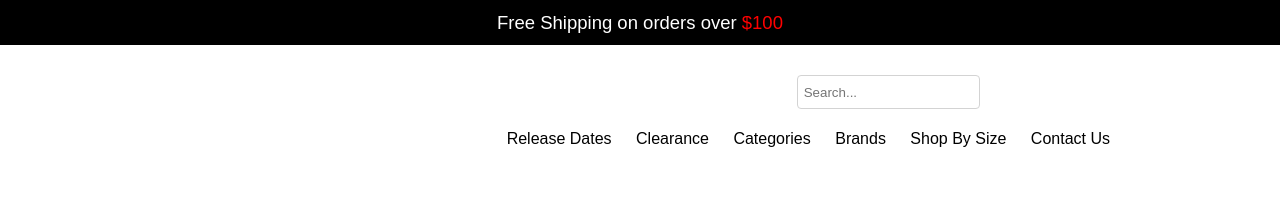
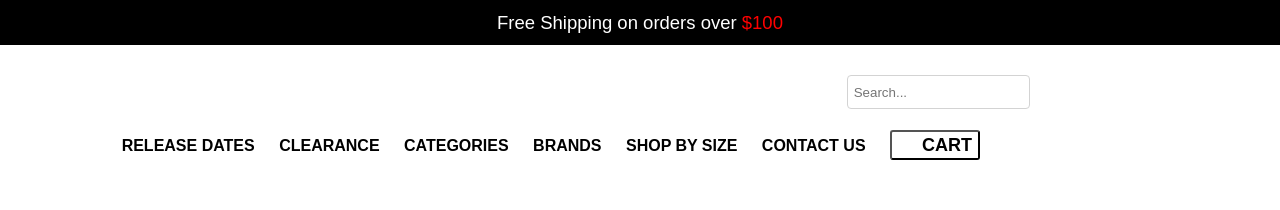
Before and after one commit to Davigutso/Davigutso.github.io, a plain HTML site: page index.html in a window 1280 px wide. Shown: the top 210 px of the page. Drawn offline with nearby package versions, Linux system fonts and the light colour scheme; grey boxes are pictures that could not be loaded.

Commit message:
font, cart and size

```diff
--- a/index.html
+++ b/index.html
@@ -30,16 +30,17 @@
           <input id="search-bar" type="text" name="search" placeholder=" Search...">
         </div>
         <div id="menu-select">
-          <span class="menu-text" id="release"> Release Dates </span>
-          <span class="menu-text" id="clearance"> Clearance </span>
+          <span class="menu-text" id="release"> RELEASE  DATES </span>
+          <span class="menu-text" id="clearance"> CLEARANCE </span>
           <div id="clearance-dropdown">
-            <p>Footwear</p>
-            <p>Apparel</p>
+            <p>FOOTWEAR</p>
+            <p>APPAREL</p>
           </div>
-          <span class="menu-text" id="categories"> Categories </span>
-          <span class="menu-text" id="brands"> Brands </span>
-          <span class="menu-text" id="shop"> Shop By Size </span>
-          <span class="menu-text" id="release"> Contact Us </span>
+          <span class="menu-text" id="categories"> CATEGORIES </span>
+          <span class="menu-text" id="brands"> BRANDS </span>
+          <span class="menu-text" id="shop"> SHOP  BY  SIZE </span>
+          <span class="menu-text" id="release"> CONTACT  US </span>
+          <button id="cart"> CART </button>
         </div>
 
 
--- a/shoes.css
+++ b/shoes.css
@@ -27,7 +27,7 @@ body {
   right: 0;
   display: inline-block;
   position: absolute;
-  margin-right: 300px;
+  margin-right: 250px;
   margin-top: 30px;
   border-radius: 4px;
   border: 0.5px solid #D3D3D3;
@@ -44,13 +44,14 @@ body {
   float: right;
   right: 0;
   display: inline-block;
-  margin-right: 150px;
+  margin-right: 300px;
   margin-top: 85px;
 }
 
 .menu-text {
   margin-right: 20px;
   transition: color 0.4s ease;
+  font-weight: bold;
   cursor:pointer;
 }
 
@@ -108,6 +109,18 @@ body {
 
 }
 
+#cart{
+
+  border-radius: 3px;
+  background: white;
+  height: 30px;
+  width: 90px;
+  font-size: 18px;
+  font-weight: bold;
+  text-align: right;
+
+}
+
 #pic1 {
   position: absolute;
 }
```
